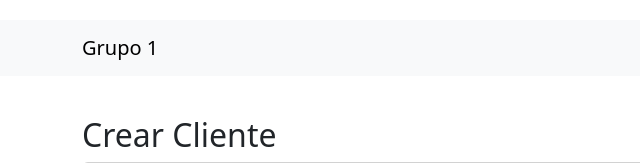
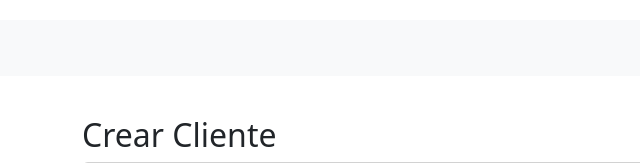
Before and after one commit to Veronic26/Tarea-Aplicar-PWA-a-la-aplicaci-n-de-facturaci-n-de-productos, a website with bundled scripts: page programa offline/public/index.html in a window 1280 px wide. Shown: the top 163 px of the page, 0-640 px from the left. Built offline with nearby package versions, Linux system fonts and the light colour scheme.

Commit message:
Update index.html

```diff
--- a/programa offline/public/index.html
+++ b/programa offline/public/index.html
@@ -24,7 +24,6 @@
   <body>
     <nav class="navbar navbar-expand-lg navbar-light bg-light">
       <div class="container">
-        <a class="navbar-brand" href="#">Grupo 1</a>
         <button
           class="navbar-toggler"
           type="button"
```
